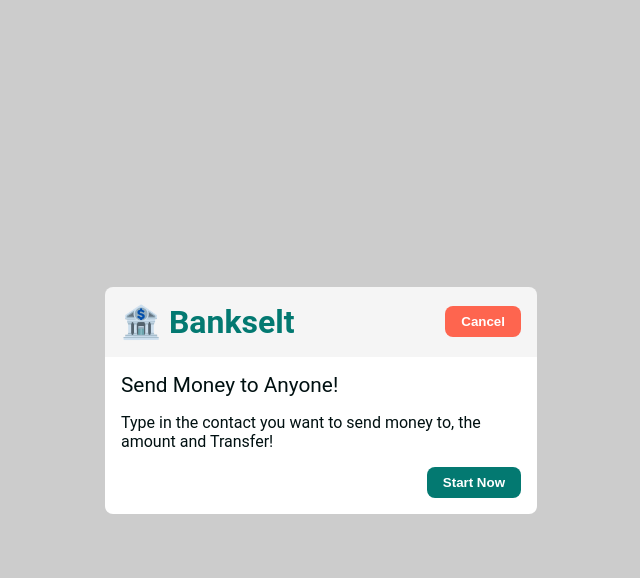
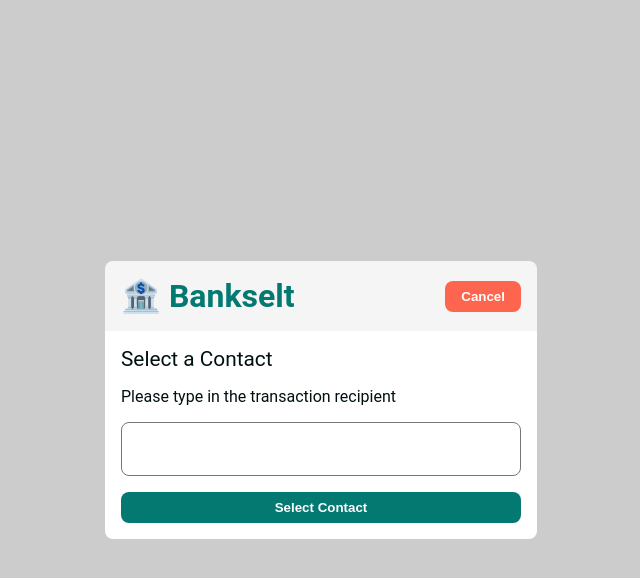
Before and after one commit to arselt/cra-xstate-transfer-machine, a React (Create React App) app: page / in a window 1280 px wide. Both pictures are taken after a click on the button "Start Now". Shown: the top 578 px of the page, without its empty margins (319-959 px from the left). Built offline with nearby package versions, Linux system fonts and the light colour scheme.

Commit message:
style: create views for Contacts, Quantity and Confirm states

```diff
--- /dev/null
+++ b/src/Components/Confirm.js
@@ -0,0 +1,22 @@
+import React from 'react';
+
+export const Confirm = ({ send }) => {
+    const confirmTransfer = () => {
+        send('SEND');
+    };
+
+    return (
+        <div>
+            <p className='title'>Please confirm the Transaction</p>
+            <div className='transfer-layout'>
+                <p className='description'>
+                    $"Amount"
+                </p>
+                <p className='description'>
+                    "Contact"
+                </p>
+            </div>
+            <button className='button' onClick={confirmTransfer}>Send Money</button>
+        </div>
+    );
+};
--- /dev/null
+++ b/src/Components/Contacts.js
@@ -0,0 +1,20 @@
+import React from 'react';
+
+export const Contacts = ({ send }) => {
+    const selectContact = () => {
+        send('PICK');
+    };
+
+    return (
+        <div>
+            <p className='title'>Select a Contact</p>
+            <p className='description'>
+                Please type in the transaction recipient
+            </p>
+            <form className='form' onSubmit={e => { e.preventDefault(); selectContact(); }}>
+                <textarea />
+                <button type="submit" className='button'>Select Contact</button>
+            </form>
+        </div>
+    );
+};
--- /dev/null
+++ b/src/Components/Quantity.js
@@ -0,0 +1,20 @@
+import React from 'react';
+
+export const Quantity = ({ send }) => {
+    const selectMoney = () => {
+        send('INPUT');
+    };
+
+    return (
+        <div>
+            <p className='title'>You're sending money to "Name"</p>
+            <p className='description'>
+                Introduce the amount of money you are sending.
+            </p>
+            <form className='form' onSubmit={e => { e.preventDefault(); selectMoney(); }}>
+                <textarea />
+                <button type="submit" className='button'>Continue</button>
+            </form>
+        </div>
+    );
+};
--- a/src/Components/Welcome.css
+++ /dev/null
@@ -1,8 +0,0 @@
-.Welcome {
-    display: flex;
-    flex-direction: column;
-}
-
-.Welcome-cancel {
-    margin-left: auto;
-}
--- a/src/Components/Welcome.js
+++ b/src/Components/Welcome.js
@@ -1,18 +1,17 @@
 import React from 'react';
-import './Welcome.css';
 
 export const Welcome = ({ send }) => {
-    const startBooking = () => {
+    const startTransfer = () => {
         send('TRANSFER');
     };
 
     return (
-        <div className='Welcome'>
-            <p className='Welcome-title title'>Send Money to Anyone!</p>
-            <p className='Welcome-description description'>
+        <div>
+            <p className='title'>Send Money to Anyone!</p>
+            <p className='description'>
                 Type in the contact you want to send money to, the amount and Transfer!
             </p>
-            <button onClick={startBooking} className='Welcome-cancel button'>Start Now</button>
+            <button onClick={startTransfer} className='Welcome-button button'>Start Now</button>
         </div>
     );
 };
--- a/src/Containers/BaseLayout.js
+++ b/src/Containers/BaseLayout.js
@@ -8,14 +8,10 @@ import "./BaseLayout.css"
 export const BaseLayout = () => {
     const [state, send]= useMachine(transferMachine);
 
-    console.log("our machine", state)
-    console.log("matches true", state.matches('initial'))
-    console.log("matches false", state.matches('confirm'))
-    console.log('can success?', state.can('success'))
     return (
         <div className="BaseLayout">
             <Nav state={state} send={send}/>
-            <StepsLayout send={send}/>
+            <StepsLayout state={state} send={send}/>
         </ div>
     );
 }
--- a/src/Containers/StepsLayout.js
+++ b/src/Containers/StepsLayout.js
@@ -1,10 +1,17 @@
 import React from "react";
 import { Welcome } from '../Components/Welcome';
+import { Contacts } from '../Components/Contacts';
+import { Quantity } from "../Components/Quantity";
+import { Confirm } from "../Components/Confirm";
 import './StepsLayout.css'
 
 export const StepsLayout = ({ state, send }) => {
     const renderContent = () => {
-        return <Welcome send={send}/>
+        if (state.matches('initial')) return <Welcome send={send}/>;
+        if (state.matches('contacts')) return <Contacts send={send}/>;
+        if (state.matches('quantity')) return <Quantity send={send}/>;
+        if (state.matches('confirm')) return <Confirm send={send}/>;
+        return null;
     };
 
     return (
--- a/src/index.css
+++ b/src/index.css
@@ -48,3 +48,23 @@ body {
     width: 100%;
     text-align: left;
 }
+
+.form {
+    display: flex;
+    flex-direction: column;
+    gap: 16px;
+}
+
+.form textarea {
+    height: 48px;
+    resize: none;
+    border-radius: 8px;
+}
+
+.transfer-layout {
+    text-align: center;
+    border: 2px solid #fff;
+    box-shadow: 0px 38px 120px -20px rgba(0,0,0,0.75);
+    border-radius: 8px;
+    margin: 16px 0;
+}
```
